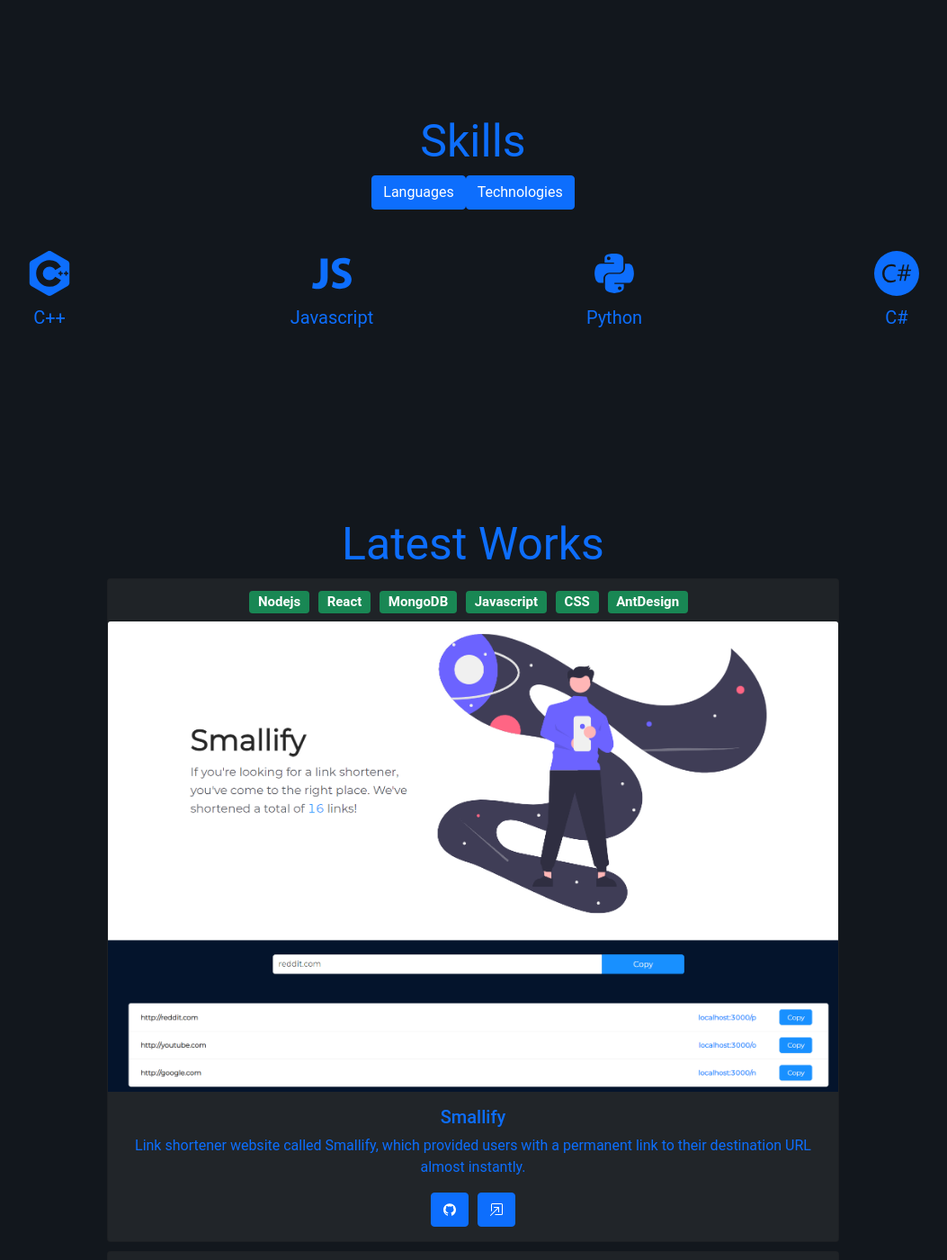
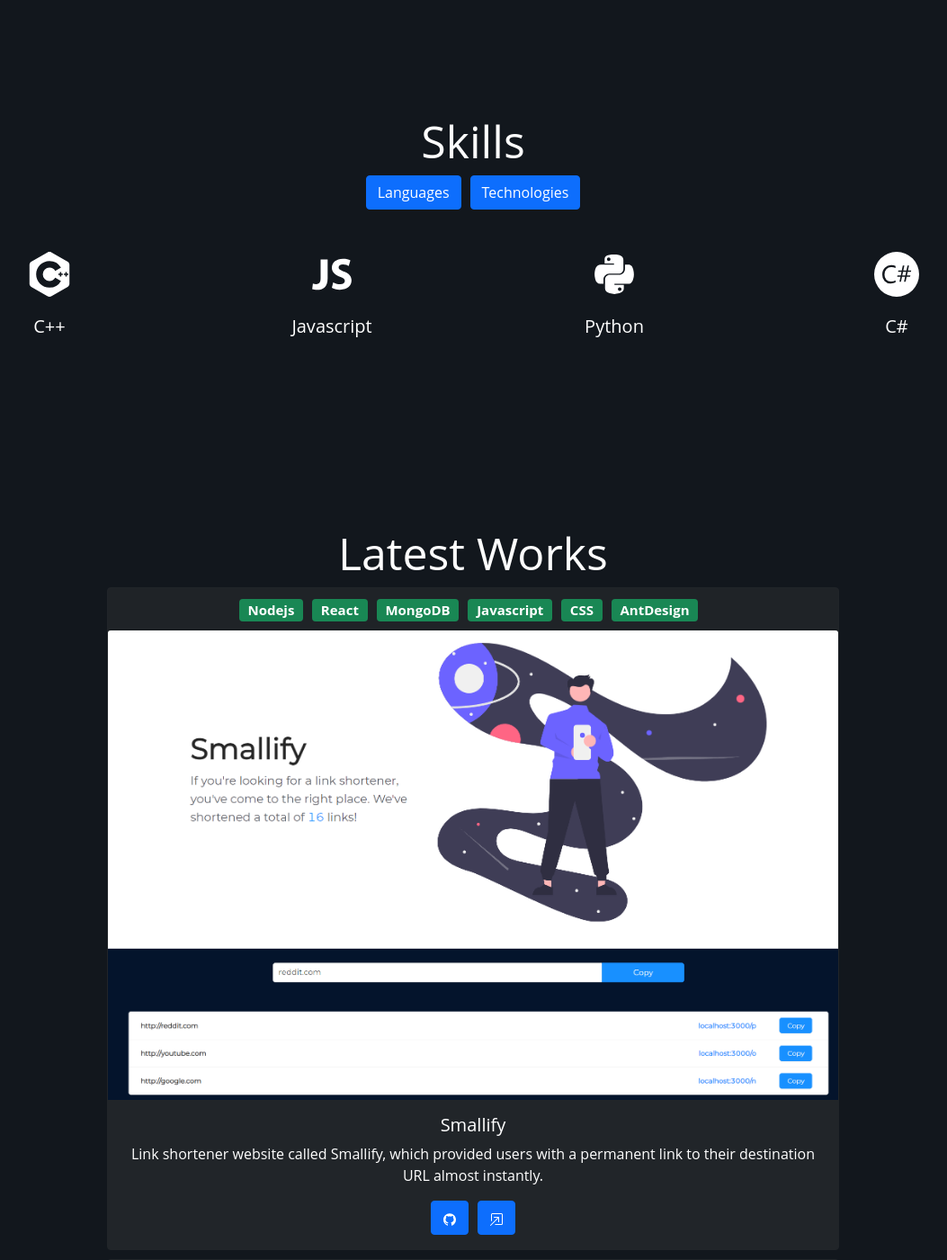
Before and after one commit to BrianCheung1/BrianCheung1.github.io, a React (Create React App) app: page / in a window 1280 px wide. Shown: the part 1120-2521 px from the top of the page at 90% size, without its empty margins (114-1167 px from the left). Built offline with nearby package versions, Linux system fonts and the light colour scheme.

Commit message:
changed some css

```diff
--- a/src/App.css
+++ b/src/App.css
@@ -1,7 +1,12 @@
 .App {
-  font-family: "Roboto";
+  font-weight: 400;
+  font-family: Montserrat,
+    "Open Sans",
+    Helvetica,
+    Arial,
+    sans-serif;
   background-color: #12171d;
-  color: #0d6efd;
+  color: white;
 }
 
 .cover {
@@ -35,6 +40,7 @@
 
 .skillButtons {
   text-align: center;
+
 }
 
 .skillNames {
@@ -44,7 +50,16 @@
 }
 
 .skillIcons {
-  font-size: 50px
+  font-size: 50px;
+  transition: transform .75s;
+  /* Animation */
+  margin: 0 auto;
+  margin-bottom: 10px;
+}
+
+.skillIcons:hover {
+  transform: scale(1.5);
+  /* (150% zoom - Note: if the zoom is too large, it will go outside of the viewport) */
 }
 
 .projects {
@@ -55,6 +70,8 @@
 .projectCards {
   justify-content: center;
   align-items: center;
+  width: auto;
+  margin-bottom: 10px;
 }
 
 .projectCardsBody {
@@ -66,6 +83,11 @@
   font-size: 50px;
   justify-content: center;
 }
+
+.contactButtons:hover {
+  transform: scale(1.25);
+}
+
 
 .cardTech {
   text-align: center;
--- a/src/components/Contacts.js
+++ b/src/components/Contacts.js
@@ -28,20 +28,20 @@ class Contacts extends React.Component {
               size="lg"
               href="https://www.linkedin.com/in/brian-cheung-a82a191a3/"
               target="_blank"
+              className="contactButtons"
+              style={{ marginRight: "10px" }}
             >
               <AiFillLinkedin></AiFillLinkedin>
             </Button>
-          </Col>
-          <Col>
             <Button
               size="lg"
               href="https://github.com/BrianCheung1"
               target="_blank"
+              className="contactButtons"
+              style={{ marginRight: "10px" }}
             >
               <AiOutlineGithub></AiOutlineGithub>
             </Button>
-          </Col>
-          <Col>
             <Button
               size="lg"
               onClick={() => {
@@ -52,6 +52,7 @@ class Contacts extends React.Component {
                   showA: true,
                 });
               }}
+              className="contactButtons"
             >
               <AiFillMail></AiFillMail>
             </Button>
--- a/src/components/ProjectCards.js
+++ b/src/components/ProjectCards.js
@@ -1,9 +1,4 @@
-import {
-  Col,
-  Card,
-  Button,
-  Badge,
-} from "react-bootstrap";
+import { Col, Card, Button, Badge } from "react-bootstrap";
 import { AiOutlineGithub } from "react-icons/ai";
 import { BsBoxArrowInUpRight } from "react-icons/bs";
 
@@ -21,7 +16,14 @@ function ProjectCards({ image, title, description, link, link2, tech }) {
   };
   return (
     <Col lg={8}>
-      <Card bg="dark" style={{ width: "auto", marginBottom: "10px" }}>
+      <Card
+        bg="dark"
+        border="dark"
+        style={{
+          width: "auto",
+          marginBottom: "10px",
+        }}
+      >
         <Card.Header className="cardTech">{getSkills({ tech })}</Card.Header>
         <Card.Img variant="top" src={image} />
         <Card.Body className="projectCardsBody">
--- a/src/components/Skills.js
+++ b/src/components/Skills.js
@@ -36,6 +36,7 @@ class Skills extends React.Component {
                   skills: true,
                 });
               }}
+              style={{marginRight:"10px"}}
             >
               Languages
             </Button>
```
